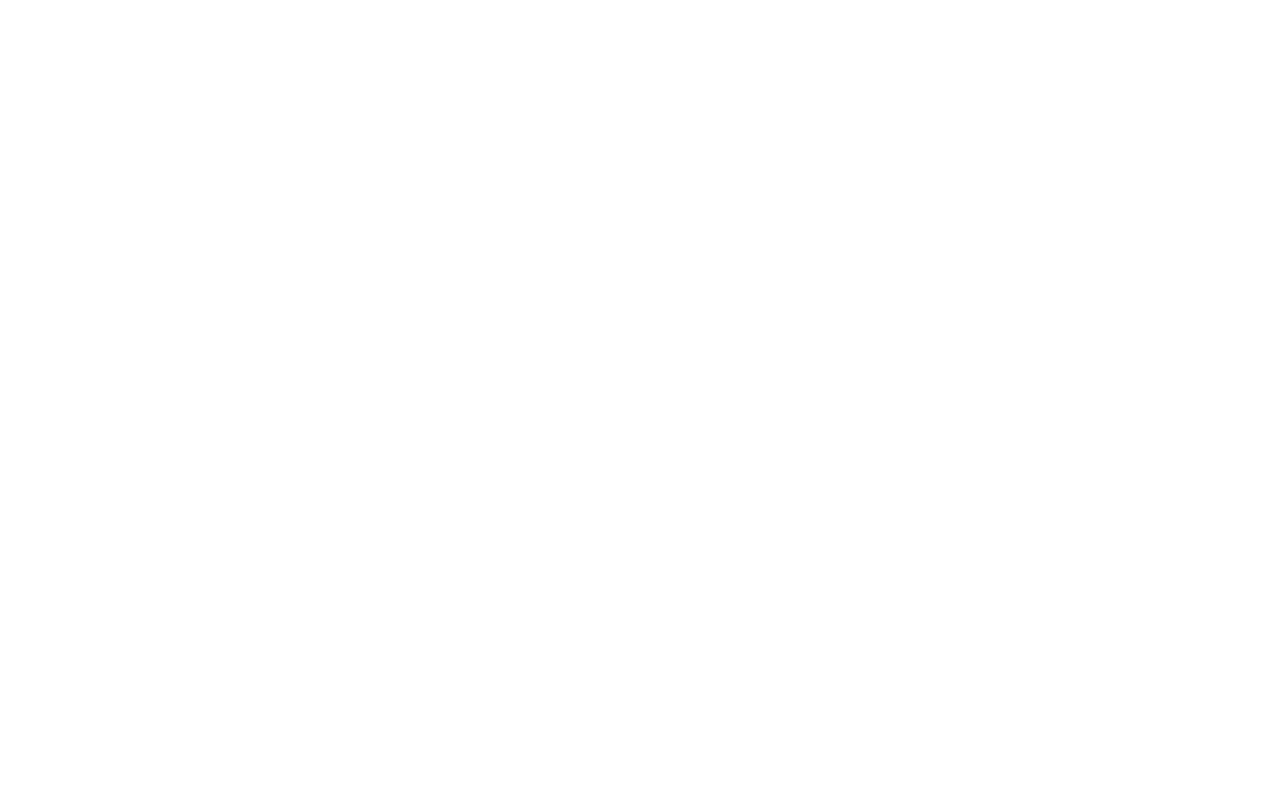
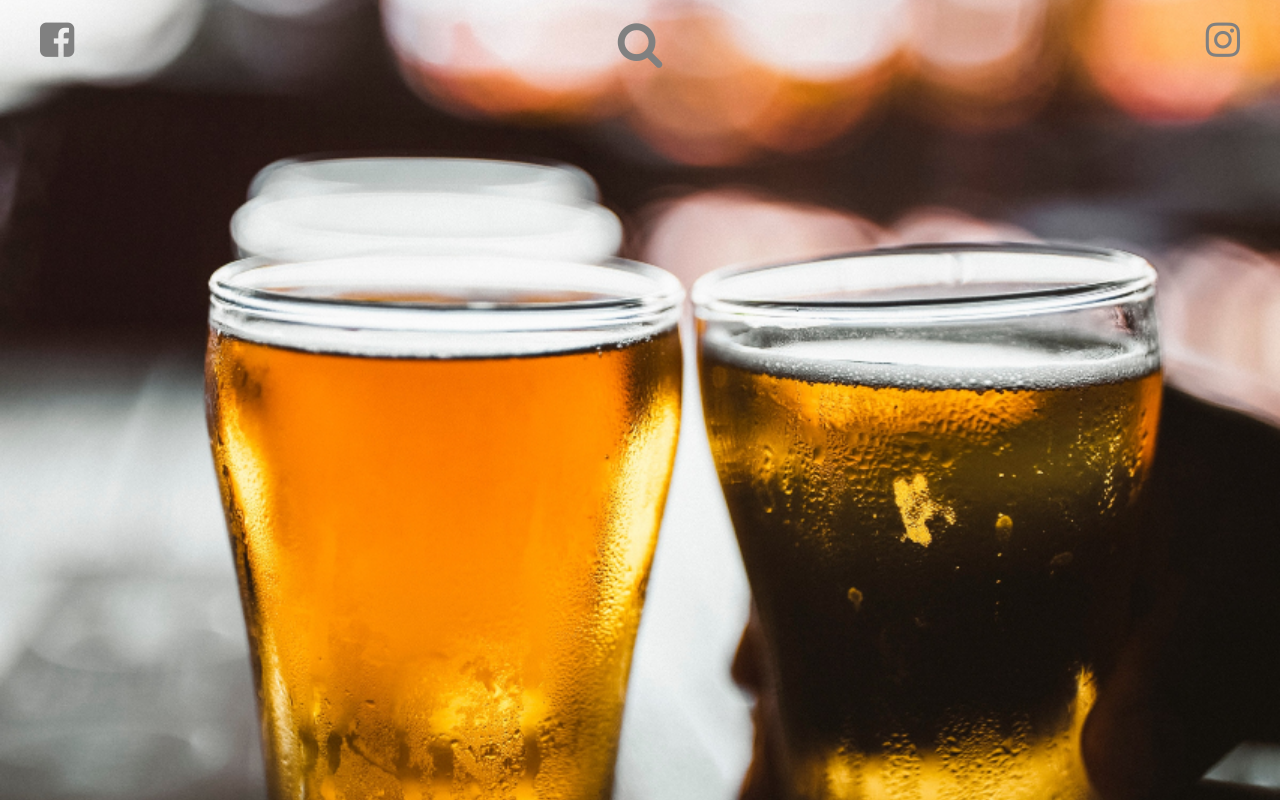
Before and after one commit to milanm98/Beer-colection-website, a React (Create React App) app: page / in a window 1280 px wide. Built offline with nearby package versions, Linux system fonts and the light colour scheme.

Commit message:
background

```diff
--- a/src/App.js
+++ b/src/App.js
@@ -1,15 +1,12 @@
 import './App.css';
-import { Helmet } from 'react-helmet'
+import Title from "./components/title";
+import NavBar from "./components/navbar";
 
 function App() {
   return (
-    <div>
-      <Helmet>
-        <title>Zeljko Cumura</title>
-        <meta name="description" content="Kolekcija piva" />
-        <meta name="theme-color" content="#008f68" />
-      </Helmet>
-
+    <div className="w-screen h-screen background">
+      <Title></Title>
+      <NavBar></NavBar>
 
     </div>
   );
--- /dev/null
+++ b/src/components/navbar.js
@@ -0,0 +1,14 @@
+function navbar(){
+    return (
+        <main>
+            <div className="w-full h-auto text-center">
+                <a href="https://www.facebook.com/dragana.jerkov" rel="noreferrer" target="_blank" className="float-left mx-4 md:mx-10 my-5 fa fa-facebook-square"><p className="hidden">a</p></a>
+                <a href="https://www.facebook.com/dragana.jerkov" rel="noreferrer" target="_blank" className="mx-4 md:mx-10 my-5 fa fa-search"><p className="hidden">a</p></a>
+                <a href="https://www.facebook.com/dragana.jerkov" rel="noreferrer" target="_blank" className="float-right mx-4 md:mx-10 my-5 fa fa-instagram"><p className="hidden">a</p></a>
+            </div>
+        </main>
+    )
+}
+
+
+export default navbar;
--- /dev/null
+++ b/src/components/title.js
@@ -0,0 +1,16 @@
+import { Helmet } from 'react-helmet';
+
+function Title(){
+    return (
+        <main>
+            <Helmet>
+                <title>Zeljko Cumura</title>
+                <meta name="description" content="Kolekcija piva" />
+                <meta name="theme-color" content="#008f68" />
+            </Helmet>
+        </main>
+    )
+}
+
+
+export default Title;
--- a/src/index.css
+++ b/src/index.css
@@ -1 +1,18 @@
 @import url("https://unpkg.com/tailwindcss@^1.0/dist/tailwind.min.css");
+@import url("https://cdnjs.cloudflare.com/ajax/libs/font-awesome/4.7.0/css/font-awesome.min.css");
+
+.background{
+  background: url("./pozadina.jpg");
+  background-position: center center;
+  background-size: cover;
+  background-repeat: no-repeat;
+}
+
+.fa{
+  font-size : 2.5rem;
+  color: gray;
+}
+
+.fa-search{
+  font-size : 3rem;
+}
```
Also changed, not shown: src/pozadina.jpg (added).
